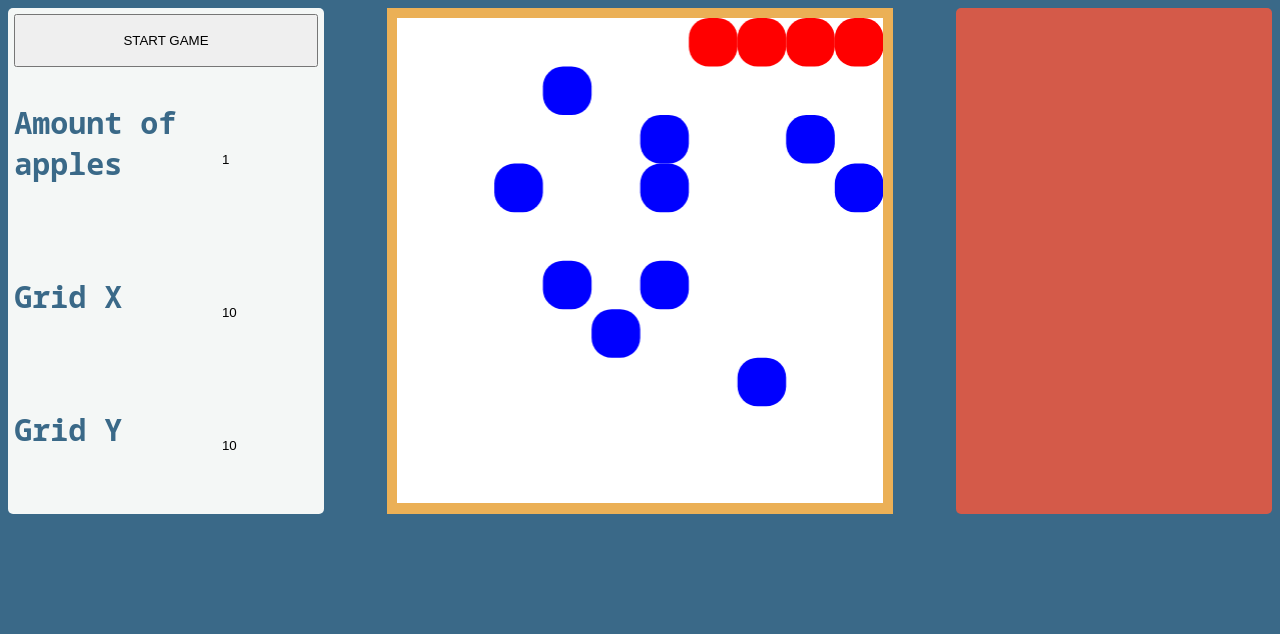
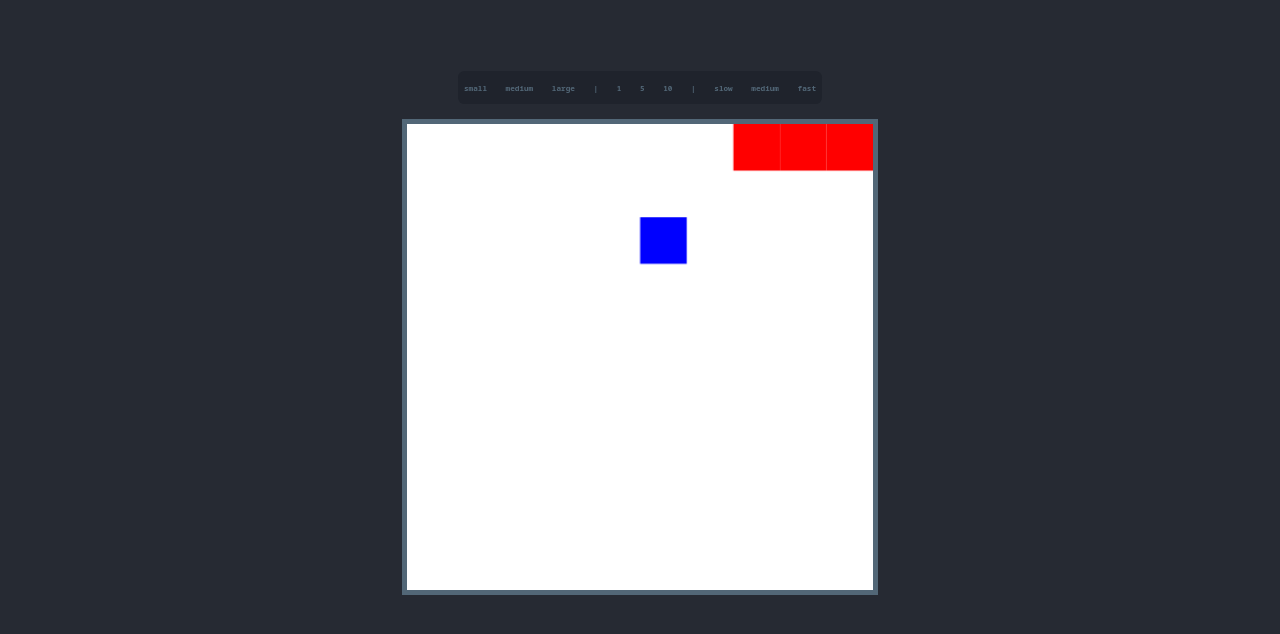
Before and after one commit to villadsfrede/skole-snake, a plain HTML site: page index.html in a window 1280 px wide. Drawn offline with Linux system fonts and the light colour scheme.

Commit message:
Updated UI

```diff
--- /dev/null
+++ b/config.js
@@ -0,0 +1,76 @@
+var config = {
+    x : 10,
+    y : 10,
+    foodAmount : 1,
+    speed : 1
+}
+
+document.getElementById("gridSmall").addEventListener("click", () => {
+    config.x = 10
+    config.y = 10
+    removeClass("grid")
+    document.getElementById("gridSmall").classList.add("control-active")
+})
+
+document.getElementById("gridMedium").addEventListener("click", () => {
+    config.x = 20
+    config.y = 20
+    removeClass("grid")
+    document.getElementById("gridMedium").classList.add("control-active")
+})
+
+document.getElementById("gridLarge").addEventListener("click", () => {
+    config.x = 30
+    config.y = 30
+    removeClass("grid")
+    document.getElementById("gridLarge").classList.add("control-active")
+})
+
+document.getElementById("foodSmall").addEventListener("click", () => {
+    config.foodAmount = 1
+    removeClass("food")
+    document.getElementById("foodSmall").classList.add("control-active")
+})
+
+document.getElementById("foodMedium").addEventListener("click", () => {
+    config.foodAmount = 5
+    removeClass("food")
+    document.getElementById("foodMedium").classList.add("control-active")
+})
+
+document.getElementById("foodLarge").addEventListener("click", () => {
+    config.foodAmount = 10
+    removeClass("food")
+    document.getElementById("foodLarge").classList.add("control-active")
+})
+
+document.getElementById("speedSlow").addEventListener("click", () => {
+    config.speed = 1
+    removeClass("speed")
+    document.getElementById("speedSlow").classList.add("control-active")
+})
+
+document.getElementById("speedMedium").addEventListener("click", () => {
+    config.speed = 5
+    removeClass("speed")
+    document.getElementById("speedMedium").classList.add("control-active")
+})
+
+document.getElementById("speedFast").addEventListener("click", () => {
+    config.speed = 10
+    removeClass("speed")
+    document.getElementById("speedFast").classList.add("control-active")
+})
+
+function removeClass(Class) {
+    var items = document.getElementsByClassName(Class)
+    for(let i = 0; i < items.length; i++){
+        items[i].classList.remove("control-active")
+    }
+}
+
+export { config };
+
+var param = {
+    grid : {small : { x : 10, y : 10}}
+}
--- a/index.html
+++ b/index.html
@@ -8,24 +8,24 @@
 </head>
 <body>
     <div id="main" >
-
-        <div id="settings">
-            <input type="button" id="StartGame" value="START GAME" width="100px">
-            <h2>Amount of apples</h2>
-            <input type="number" name="NumberOfApples" max="10" min="1" id="NumberOfApples" value=1>
-            <h2>Grid X</h2>
-            <input type="number" name="SizeX" max="100" min="1" id="SizeX" value=10>
-            <h2>Grid Y</h2>
-            <input type="number" name="SizeY" max="100" min="1" id="SizeY" value=10>
+        <div id="control">
+            <h2 id="gridSmall" class="grid">small</h2>
+            <h2 id="gridMedium" class="grid">medium</h2>
+            <h2 id="gridLarge" class="grid">large</h2>
+            <h2> | </h2>
+            <h2 id="foodSmall" class="food">1</h2>
+            <h2 id="foodMedium" class="food">5</h2>
+            <h2 id="foodLarge" class="food">10</h2>
+            <h2> | </h2>
+            <h2 id="speedSlow" class="speed">slow</h2>
+            <h2 id="speedMedium" class="speed">medium</h2>
+            <h2 id="speedFast" class="speed">fast</h2>
         </div>
         <div id="game">
             <canvas id="canvas"></canvas>
         </div>
-        <div id="score">
-
-
-        </div>
     </div>
-    <script src="main.js"></script>
+    <script type="module" src="main.js"></script>
+    <script type="module" src="config.js"></script>
 </body>
 </html>
--- a/main.js
+++ b/main.js
@@ -1,19 +1,22 @@
+import { config } from "./config.js"
+
 var canvas = document.getElementById("canvas");
 var ctx = canvas.getContext("2d");
-
-var x = 10;
-var y = 10;
-var gridSize = 40
+var gridSize;
 
 window.addEventListener("load", () => {
-    gridSize = canvas.getBoundingClientRect().width/x
-    canvas.width = x*gridSize;
-    canvas.height = y*gridSize;
+    scale()
 
     snake.reset()
     food.replenish()
     draw()
 });
+
+function scale() {
+    gridSize = canvas.getBoundingClientRect().width/config.x
+    canvas.width = config.x*gridSize;
+    canvas.height = config.y*gridSize;
+}
 
 var snake = {
     reset : function() {
@@ -39,7 +42,7 @@ var snake = {
     collision : function() {
         let sx = this.body[0][0] + this.vx
         let sy = this.body[0][1] + this.vy
-        if (sx < 0 || sx > x-1 || sy < 0 || sy > y-1 || JSON.stringify(this.body).includes(JSON.stringify([sx,sy]))) {
+        if (sx < 0 || sx > config.x-1 || sy < 0 || sy > config.y-1 || JSON.stringify(this.body).includes(JSON.stringify([sx,sy]))) {
             this.alive = false;
             this.color = "#ff0000"
         }
@@ -61,11 +64,10 @@ var snake = {
 }
 
 var food = {
-    amount : 10,
     food : [],
     replenish : function() {
-        while(this.food.length < this.amount - Math.max(0, (this.amount+snake.length-1) - (x*y))) {
-            newFood = [Math.floor(Math.random() * x), Math.floor(Math.random() * y)]
+        while(this.food.length < config.foodAmount - Math.max(0, (config.foodAmount+snake.length-1) - (config.x*config.y))) {
+            var newFood = [Math.floor(Math.random() * config.x), Math.floor(Math.random() * config.y)]
             if(!contain(this.food, newFood) && !contain(snake.body, newFood)){
                 this.food.push(newFood)
             }
@@ -86,7 +88,7 @@ function draw(){
     snake.move()
     snake.draw()
 
-    setTimeout(draw, 100)
+    setTimeout(draw, 500/config.speed)
 }
 
 function contain(main, sub){
@@ -104,7 +106,7 @@ function compare(a, b){
 
 function block(x, y, color) {
     ctx.beginPath()
-    ctx.roundRect(x*gridSize, y*gridSize, gridSize, gridSize, [20, 20, 20, 20])
+    ctx.roundRect(x*gridSize, y*gridSize, gridSize, gridSize) //[20, 20, 20, 20]
     ctx.fillStyle = color;
     ctx.fill()
     ctx.closePath()
@@ -147,5 +149,6 @@ document.addEventListener("keydown", (Event) => {
         snake.reset()
         food.food = []
         food.replenish()
+        scale()
     }
 })
--- a/style.css
+++ b/style.css
@@ -1,11 +1,11 @@
 @import url('https://fonts.googleapis.com/css2?family=Noto+Sans+Mono&display=swap');
 
 :root {
-    --light-shade: #F4F7F6;
-    --light-accent: #A1B6EA;
-    --main-color: #D45A49;
-    --dark-accent: #EBB056;
-    --dark-shade: #3A6988;
+    --main-color: #43ffaf;
+    --background: #262a33;
+    --sub-color: #526777;
+    --text-color: #e5f7ef;
+    --sub-alt-color: #1f232c;
 }
 
 html {
@@ -14,14 +14,15 @@ html {
 }
 
 body{
-    background-color: var(--dark-shade);
+    background-color: var(--background);
 }
 
 #main{
-    display: grid;
-    justify-content: center;
-    grid-template-columns: 25% 40% 25%;
-    gap: 5%;
+    padding-left: 30%;
+    padding-right: 30%;
+    padding-top: 5%;
+
+    align-items: center;
 }
 
 #canvas {
@@ -29,45 +30,30 @@ body{
     width: 100%;
 }
 
-#settings{
-    background-color: var(--light-shade);
-    border-radius: 0.5rem;
-    padding: 2%;
-
-    display: grid;
-    grid-template-columns: 1fr 0.5fr;
-    gap: 1rem;
-
-    color: var(--dark-shade);
-    font-size: 2rem;
+#game{
+    background-color: var(--sub-color);
+    padding: 1%;
+    margin: 3%;
 }
 
-#settings :first-child{
-    grid-column: 1 / -1;
+#control {
+    background-color: var(--sub-alt-color);
+    display: flex;
+    gap: 5%;
+    margin: auto;
+    width: 70%;
+    color: var(--sub-color);
+    font-size: 0.4vw;
+    justify-content: space-evenly;
+    padding: 0.4vw;
+    border-radius: 0.5vw;
 }
 
-#game{
-    background-color: var(--dark-accent);
-    padding: 2%;
+#control > h2:hover {
+    cursor: pointer;
+    color: var(--text-color);
 }
 
-#score{
-    background-color: var(--main-color);
-    border-radius: 0.5rem;
-    padding: 2%;
+.control-active {
+    color: var(--main-color);
 }
-
-input[type=number]{
-    background-color: inherit;
-    border: none;
-}
-
-input::-webkit-outer-spin-button,
-input::-webkit-inner-spin-button {
-    -webkit-appearance: none;
-    margin: 0;
-}
-
-*:focus {
-    outline: 0;
-}
```
